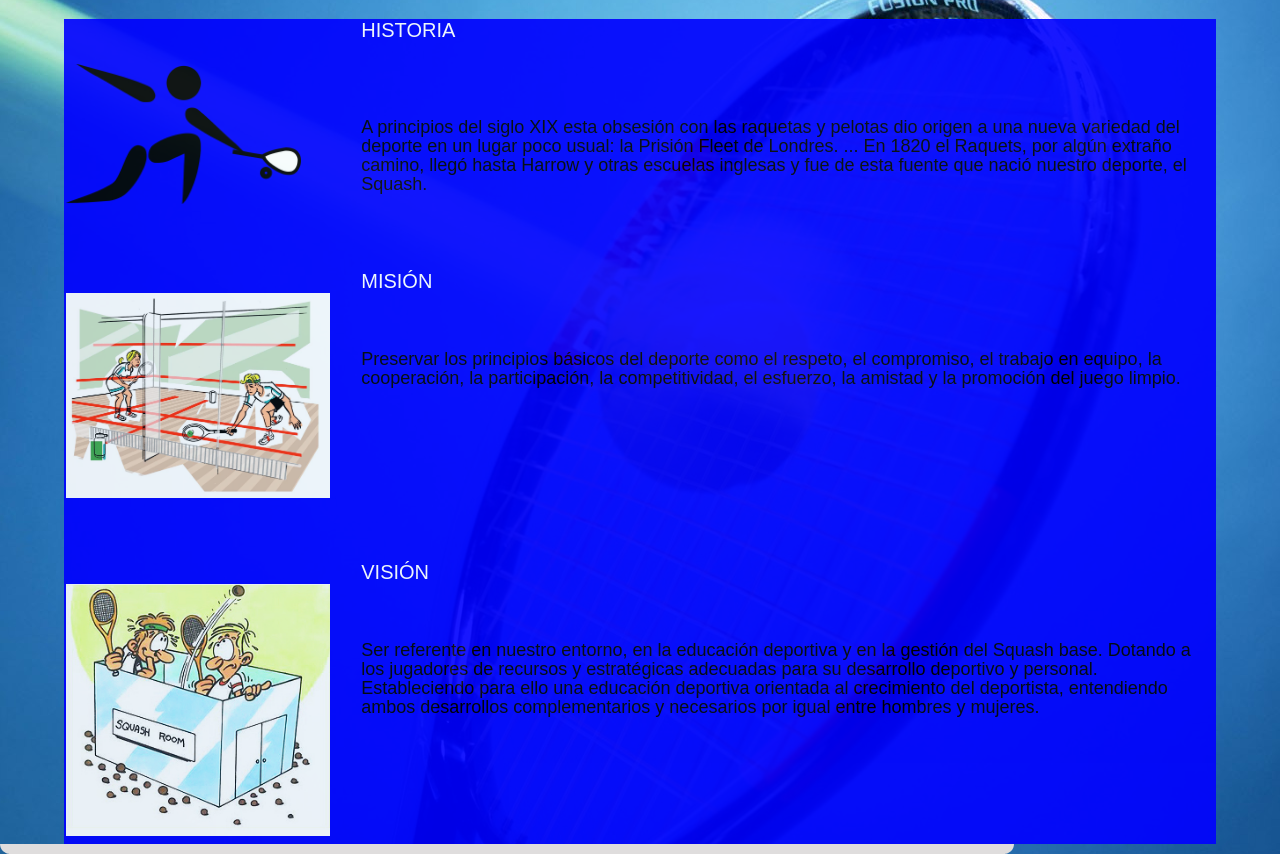
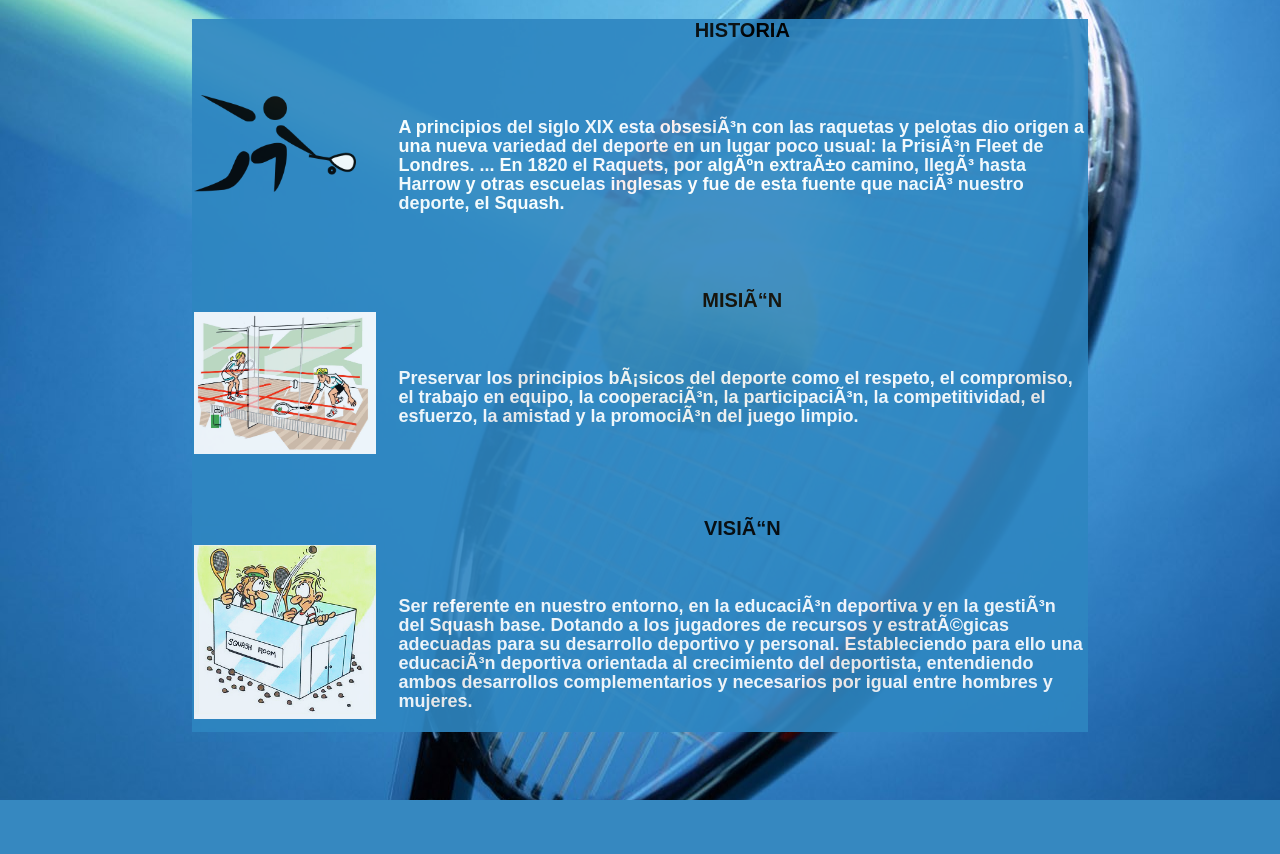
Before and after one commit to DianaYuritzi/diana, a PHP site: page /pra/acerca_de.php in a window 1280 px wide. After the commit the page ends 800 px from the top, so only its background shows below. Run offline with PHP 8.4, Linux system fonts and the light colour scheme.

Commit message:
Update acerca_de.php

```diff
--- a/proyecto/Paginas/acerca_de.php
+++ b/proyecto/Paginas/acerca_de.php
@@ -5,20 +5,20 @@
 <title>Squash Tolcayuca</title>
 <meta name="keywords" content="" />
 <meta name="description" content="" />
-<link href="styles.css" rel="stylesheet" type="text/css" />
-<link href="resto.css" rel="stylesheet" type="text/css" />
+<link href="paginas/styles.css" rel="stylesheet" type="text/css" />
+<link href="paginas/resto.css" rel="stylesheet" type="text/css" />
 <meta name="viwport" content="width=device-width, initial-scal=1,maximum-scale=1, height=device-height, user-scale=true/false">
 <style >
   h1{
-     color: blue;
+     color: #2E86C1;
   }
   h2{
-     color: white;
+     color: black;
   }
   table{
-margin-left: 5%;
+margin-left: 15%;
 margin-right: 5%;
-background-color: blue; opacity: 0.9;
+background-color: #2E86C1; opacity: 0.9;
 
   }
   .texto{
@@ -26,6 +26,8 @@ background-color: blue; opacity: 0.9;
   font-size: 1.5em;
 
 float: right;
+
+color:white;
 
   }
 
@@ -36,35 +38,34 @@ float: right;
 
 <!-- header ends -->
         <!-- content begins -->
-        	<table  align="center" class="tabla" width="90%">
+        	<table  align="center" class="tabla" width="70%">
         		<br>
    <tr>
    	<td></td>
-    	 <td class="texto2"><h2>HISTORIA</h2><br></td></tr>
-      <tr><td> <img src="images/img22.jpg" width="80%" ><br></td>
+    	 <td class="texto2"><h2><b><center>HISTORIA</center></b></h2><br></td></tr>
+      <tr><td> <img src="paginas/images/img22.jpg" width="80%" ><br></td>
 
-     <td class="texto"><br><br><br>A principios del siglo XIX esta obsesión con las raquetas y pelotas dio origen a una nueva variedad del deporte en un lugar poco usual: la Prisión Fleet de Londres. ... En 1820 el Raquets, por algún extraño camino, llegó hasta Harrow y otras escuelas inglesas y fue de esta fuente que nació nuestro deporte, el Squash. <br> <br></td>
+     <td class="texto"><br><br><br><b>A principios del siglo XIX esta obsesiÃ³n con las raquetas y pelotas dio origen a una nueva variedad del deporte en un lugar poco usual: la PrisiÃ³n Fleet de Londres. ... En 1820 el Raquets, por algÃºn extraÃ±o camino, llegÃ³ hasta Harrow y otras escuelas inglesas y fue de esta fuente que naciÃ³ nuestro deporte, el Squash. </b><br> <br></td>
 
     </tr>
 
      <tr>
 
    	<td></td>
-    	 <td class="texto2"> <h2><br><br><br>MISIÓN</h2></td></tr>
-      <tr><td> <img src="images/squash1.jpg" width="90%" ></td>
+    	 <td class="texto2"> <h2><br><br><br><b><center>MISIÃ“N</center></b></h2></td></tr>
+      <tr><td> <img src="paginas/images/squash1.jpg" width="90%" ></td>
 
-     <td class="texto"><br><br><br>Preservar los principios básicos del deporte como el respeto, el compromiso, el trabajo en equipo, la cooperación, la participación, la competitividad, el esfuerzo, la amistad y la promoción del juego limpio. <br><br></td>
+     <td class="texto"><br><br><br><b>Preservar los principios bÃ¡sicos del deporte como el respeto, el compromiso, el trabajo en equipo, la cooperaciÃ³n, la participaciÃ³n, la competitividad, el esfuerzo, la amistad y la promociÃ³n del juego limpio. </b><br><br></td>
 
     </tr>
     <tr>
    	<td></td>
-    	 <td class="texto2"> <h2><br><br><br>VISIÓN</h2></td></tr>
-      <tr><td> <img src="images/squash2.jpg"  width="90%" ></td>
+    	 <td class="texto2"> <h2><br><br><br><b><center>VISIÃ“N</center></b></h2></td></tr>
+      <tr><td> <img src="paginas/images/squash2.jpg"  width="90%" ></td>
 
-     <td class="texto"><br><br><br>Ser referente en nuestro entorno, en la educación deportiva y en la gestión del Squash base. Dotando a los jugadores de recursos y estratégicas adecuadas para su desarrollo deportivo y personal. Estableciendo para ello una educación deportiva orientada al crecimiento del deportista, entendiendo ambos desarrollos complementarios y necesarios por igual entre hombres y mujeres. <br> <br></td>
+     <td class="texto"><br><br><br><b>Ser referente en nuestro entorno, en la educaciÃ³n deportiva y en la gestiÃ³n del Squash base. Dotando a los jugadores de recursos y estratÃ©gicas adecuadas para su desarrollo deportivo y personal. Estableciendo para ello una educaciÃ³n deportiva orientada al crecimiento del deportista, entendiendo ambos desarrollos complementarios y necesarios por igual entre hombres y mujeres. </b><br> <br></td>
 
     </tr>
   </table>
-                <div class="cont_bot"></div>
 
 </html>
```
